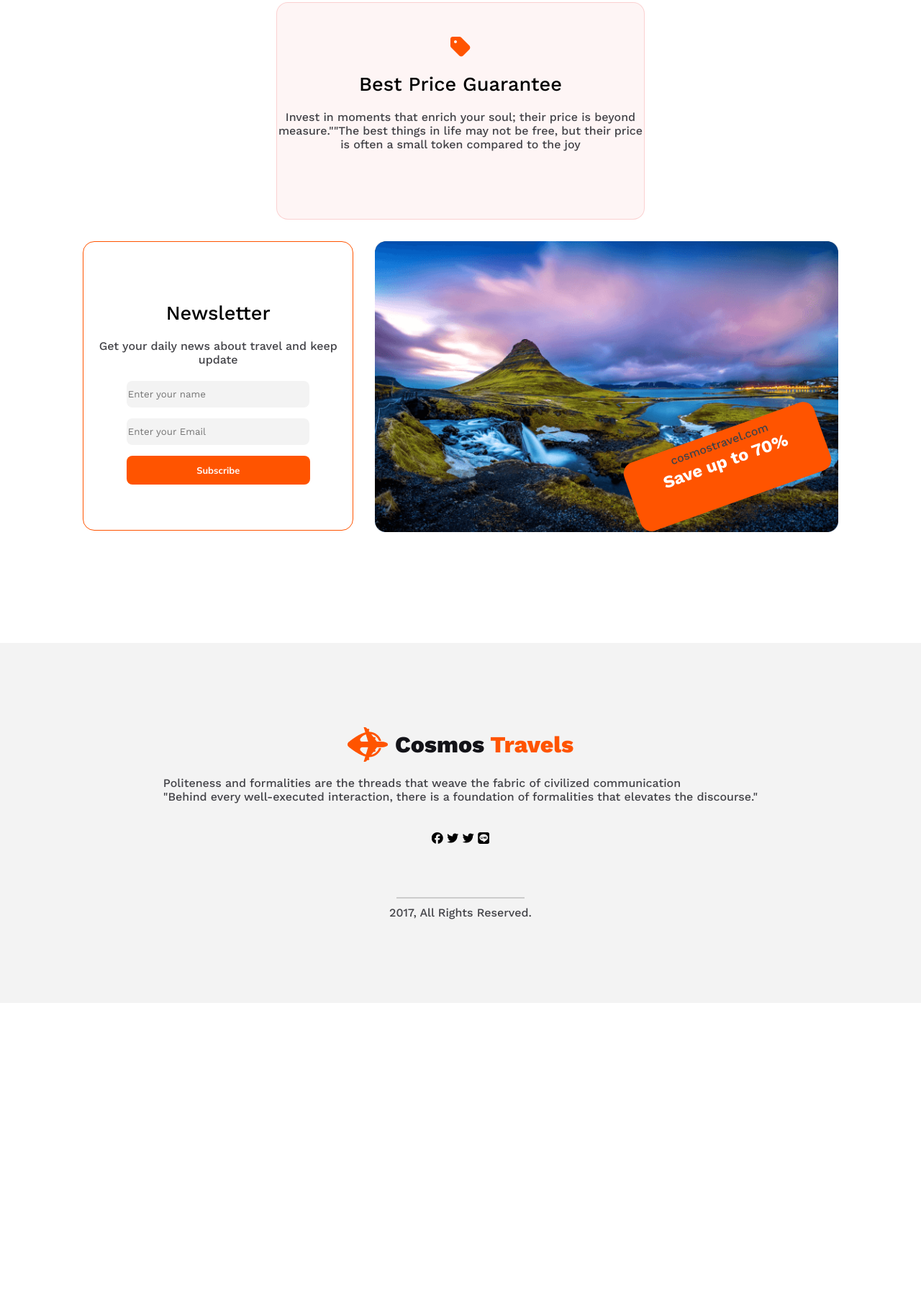
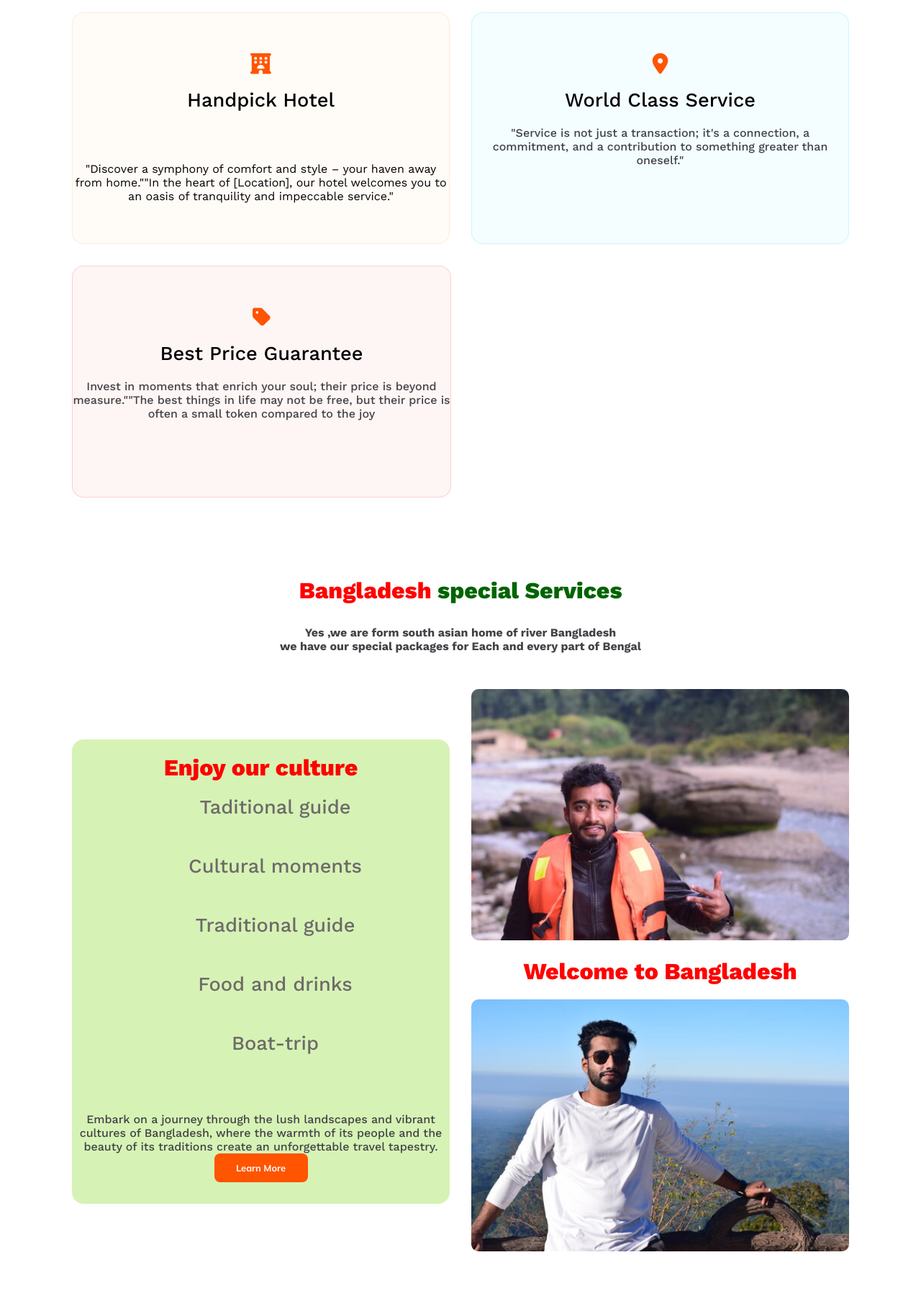
Before and after one commit to TasinEvan/travel-agency, a plain HTML site: page index.html in a window 1280 px wide. Shown: the part 2840-4640 px from the top of the page at 72% size. Before the commit the page ends 4233 px from the top, so only its background shows below. Drawn offline with nearby package versions, Linux system fonts and the light colour scheme.

Commit message:
final on extra time

```diff
--- a/index.html
+++ b/index.html
@@ -145,7 +145,7 @@
 
         </section>
 
-        <section class="choose">
+         <section class="choose">
             <h1 class="title">Why Choose Us</h1>
             <p class="description">providing comfortness is our Moto. <br>A comfortable journey is not just a destination; it's a state of mind where relaxation meets adventure.
 
@@ -184,6 +184,47 @@
 
 
         </section >
+
+
+    <section class="bd-container">
+        <h2 class="title"> <span>Bangladesh </span> special Services</h2>
+         <p class="description"><b>Yes ,we are form south asian home of river <b>Bangladesh <br>
+        we have our special packages for Each and every part of Bengal </b></b></p>
+
+        <div class="speciality">
+            <div class="speciality-item">
+                <h4 class="title"
+             ><span>Enjoy our culture </span></h4>
+                <ul>
+                    <li class="hotel-title">Taditional guide</li>
+                    <li class="hotel-title">Cultural moments</li>
+                    <li class="hotel-title">Traditional guide</li>
+                    <li class="hotel-title">Food and drinks</li>
+                    <li class="hotel-title">Boat-trip</li>
+
+                </ul>
+                <p class="description">Embark on a journey through the lush landscapes and vibrant cultures of Bangladesh, where the warmth of its people and the beauty of its traditions create an unforgettable travel tapestry. <button class="btn-primary">Learn More</button></p>
+
+
+            </div>
+
+
+            <div>
+                <img src="./Images/b3.jpg" alt="">
+                <h1 class="title"><span>Welcome to Bangladesh</span></h1>
+                <img src="./Images/b2.jpg" alt="">
+            </div>
+
+
+        </div>
+
+
+
+
+    </section>
+
+
+
 
         <section
         class="newsletter-container">
@@ -232,7 +273,10 @@
 
            </div>
 
+           <div>
 
+
+           </div>
         <div class="copy">
             <hr class="footer-line">
             <p class="description">2017, All Rights Reserved.</p>
--- a/styles/travel.css
+++ b/styles/travel.css
@@ -6,7 +6,7 @@ font-family: 'Work Sans', sans-serif;}
 
 * {
     margin: 0px;
-    overflow-x: hidden;
+     overflow-x: hidden;
 
 
 
@@ -82,7 +82,7 @@ header span{
 
 /* main section  */
 main {
-    max-width: 1050px;
+    max-width: 1100px;
     margin: 50px auto;
 }
 
@@ -171,15 +171,15 @@ width: calc((100% - 70px) / 2);
 .destination-container
 {
     width: 100%;
-    max-width: 1050px;
-    margin: 0px auto;
+    max-width: 1100px;
+    margin: 80px auto;
 
 
 }
 
 .image-containner{
     width: 100%;
-    height: auto;
+    height: 100%;
 
     margin: 80px auto;
 
@@ -187,6 +187,8 @@ width: calc((100% - 70px) / 2);
     display: grid;
     grid-template-columns: repeat(12,1fr);
     grid-template-rows:repeat(3,1fr);
+    column-gap: 10px;
+    row-gap: 10px;
 
 
 
@@ -196,14 +198,15 @@ width: calc((100% - 70px) / 2);
 .image-containner div{
 
     position: relative;
-    z-index: 1;
+
 }
 .image-containner img{
-    height: 95%;
+    height:95%;
 
-   width: 95%;
+   width:100%;
    object-fit: cover;
    border-radius: 10px;
+
 
 
 
@@ -219,8 +222,8 @@ width: calc((100% - 70px) / 2);
 .grid-item-1 h4{
     color: #f9f8ef;
     position: absolute;
-    top:-120px;
-    left: 200px;
+    bottom:50px;
+    right: 200px;
     z-index: 2;
 
 
@@ -238,7 +241,7 @@ width: calc((100% - 70px) / 2);
 .grid-item-2 h4{
     color: #f9f8ef;
     position: absolute;
-    top:-120px;
+    top:50px;
     left: 200px;
     z-index: 1;
 
@@ -248,12 +251,13 @@ width: calc((100% - 70px) / 2);
     grid-column: 1 /span 4;
     grid-row: 2;
 
+
 }
 .grid-item-3 h4{
     color: #f9f8ef;
     position: absolute;
-    top:-120px;
-    left: 170px;
+    top:100px;
+    left: 130px;
     z-index: 1;
 
 
@@ -267,21 +271,22 @@ width: calc((100% - 70px) / 2);
 .grid-item-4 h4{
     color: #f9f8ef;
     position:absolute;
-    top:-120px;
-    left: 170px;
+    top:140px;
+    left:120px;
     z-index: 1;
 
 }
 .grid-item-5{
     grid-column: 10 /span 12;
     grid-row:2;
+    margin-left: 10px;
 
 }
 .grid-item-5 h4{
     color: #f9f8ef;
     position: absolute;
-    top:-120px;
-    left: 140px;
+    top:120px;
+    left: 110px;
     z-index: 1;
 
 
@@ -294,7 +299,7 @@ width: calc((100% - 70px) / 2);
 .grid-item-6 h4{
     color: #f9f8ef;
     position: absolute;
-    top:-120px;
+    top:120px;
     left: 180px;
     z-index: 1;
 
@@ -308,7 +313,7 @@ width: calc((100% - 70px) / 2);
 .grid-item-7 h4{
     color: #f9f8ef;
     position: absolute;
-    top:-120px;
+    top:120px;
     left: 230px;
     z-index: 10;
 
@@ -332,7 +337,7 @@ width: calc((100% - 70px) / 2);
 /* choose */
 .hotel-item{
     width: calc((100% - 30px) / 2);
-    height: 300px;
+    height: 320px;
     display: flex;
     flex-direction: column;
     align-items: center;
@@ -347,7 +352,7 @@ text-align: center;
 }
 .service{
     width: calc((100% - 30px) / 2);
-    height: 300px;
+    height: 320px;
     display: flex;
     flex-direction: column;
     align-items: center;
@@ -364,7 +369,7 @@ text-align: center;
 }
 .price{
     width: calc((100% - 30px) / 2);
-    height: 300px;
+    height: 320px;
     display: flex;
     flex-direction: column;
     align-items: center;
@@ -375,7 +380,7 @@ border: 1px solid rgba(233, 68, 68, 0.20);
 background: rgba(233, 68, 68, 0.05);
 text-align: center;
 max-width: 525px;
-margin: 30px auto;
+margin: 30px 10px;
 
 }
 
@@ -383,6 +388,7 @@ margin: 30px auto;
     display: flex;
     gap: 30px;
     justify-content: space-between;
+    margin: 0px 10px;
 }
 .hotel-title{
     font-size: 1.7rem;
@@ -391,8 +397,10 @@ margin: 30px auto;
 
 }
 .choose i{
-    font-size: 2rem;
+    font-size: 1.8rem;
     color: #FF5400;
+    width: 100%;
+    height: auto;
 }
 .choose .title{
  text-align: center;
@@ -402,6 +410,69 @@ margin: 30px auto;
     text-align: center;
     margin-bottom: 50px;
 }
+
+/* bangladesh */
+.bd-container{
+    margin: 80px 10px;
+}
+
+.speciality{
+    display: flex;
+    justify-content: space-around;
+    align-items: center;
+    gap: 30px;
+
+}
+.speciality .hotel-title{
+    color: #6e6a6a;
+    font-size: 1.7rem;
+     font-weight: 500;
+     margin-bottom: 50px;
+}
+.speciality-item{
+
+    background-color: rgb(214, 243, 181);
+   border-radius: 16px;
+
+}
+.speciality-item >h4{
+    margin-top: 20px;
+}
+.speciality-item >.btn-primary{
+    width: 80px;
+}
+
+
+.speciality >div{
+    text-align: center;
+    width: calc((100% - 30px) / 2);
+
+    border-radius: 16px;
+}
+.bd-container img{
+    width: 100%;
+    border-radius: 10px;
+    margin: 20px 0px;
+}
+
+.bd-container .title{
+    text-align: center;
+}
+.bd-container .description{
+    text-align: center;
+    margin: 30px 0px;
+}
+.bd-container .title{
+    color: darkgreen;
+}
+.bd-container span{
+    color: red;
+
+}
+
+
+
+
 /* newsletter */
 .newsletter-container{
     display: flex;
@@ -410,6 +481,7 @@ margin: 30px auto;
     gap: 30px;
 
 }
+
 
 .image-container img{
 
@@ -454,12 +526,16 @@ height: 100px;
 transform: rotate(-19.628deg);
 border-radius: 16px;
 background: #FF5400;
-position: relative;
-top: -145px;
-right: -350px;
+position:absolute;
+right: 5px;
+bottom: 45px;
 text-align:center;
 color: #FFF;
 }
+.image-container{
+    position: relative;
+}
+
 /* .offer span{
     margin-top: 30px;
     margin-left: 15px;
@@ -497,9 +573,17 @@ footer .iconss{
 
 }
 .footer-line{
-    border: 1px solid #ccc;
+
+    border: 1px solid #c5b8b8;
     margin: 10px ;
+
 }
+.copy{
+    max-width: 1100px;
+    width: 100%;
+    text-align: center;
+}
+
 
 
 
@@ -630,13 +714,22 @@ footer .iconss{
         width: 100%;
         margin: 10px auto;
     } */
-    .offer{
-        position:static;
+    /* .offer{
+        position:static; */
 
 
-    }
+
     .newsletter-container img{
         height: 100%;
         overflow-y: hidden;
     }
+
+    /* bangladesh */
+    .speciality >div{
+        width: 100%;
+    }
+
+    .speciality{
+        flex-direction: column;
+    }
 }
```
Also changed, not shown: Images/b1.jpg (added), Images/b2.jpg (added), Images/b3.jpg (added), Images/srilanka.png.
